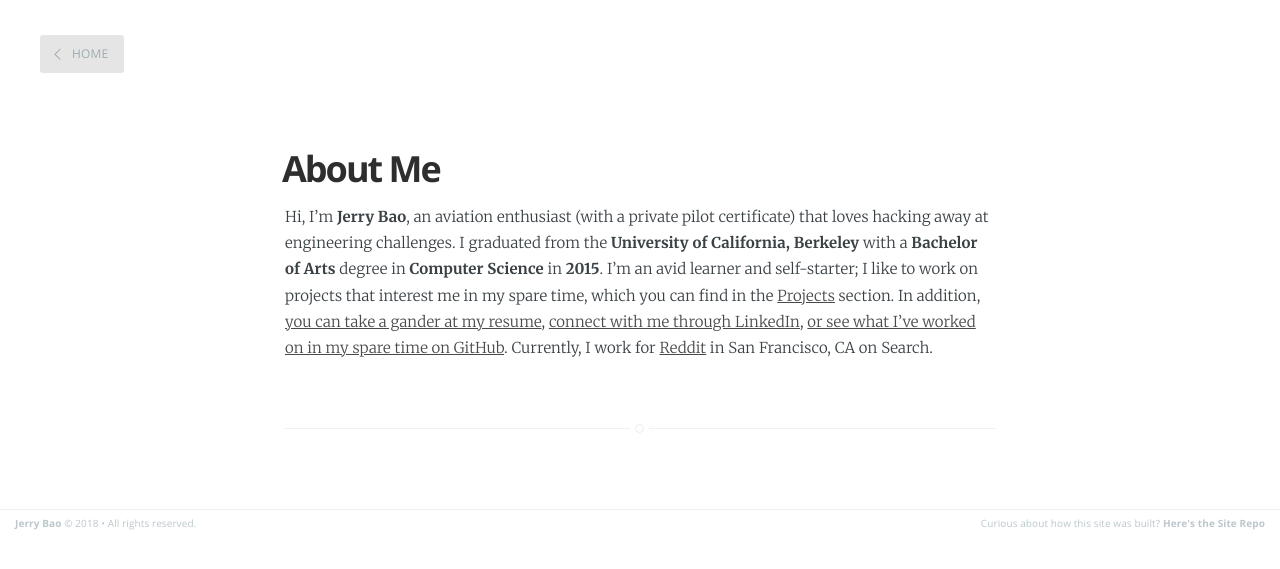
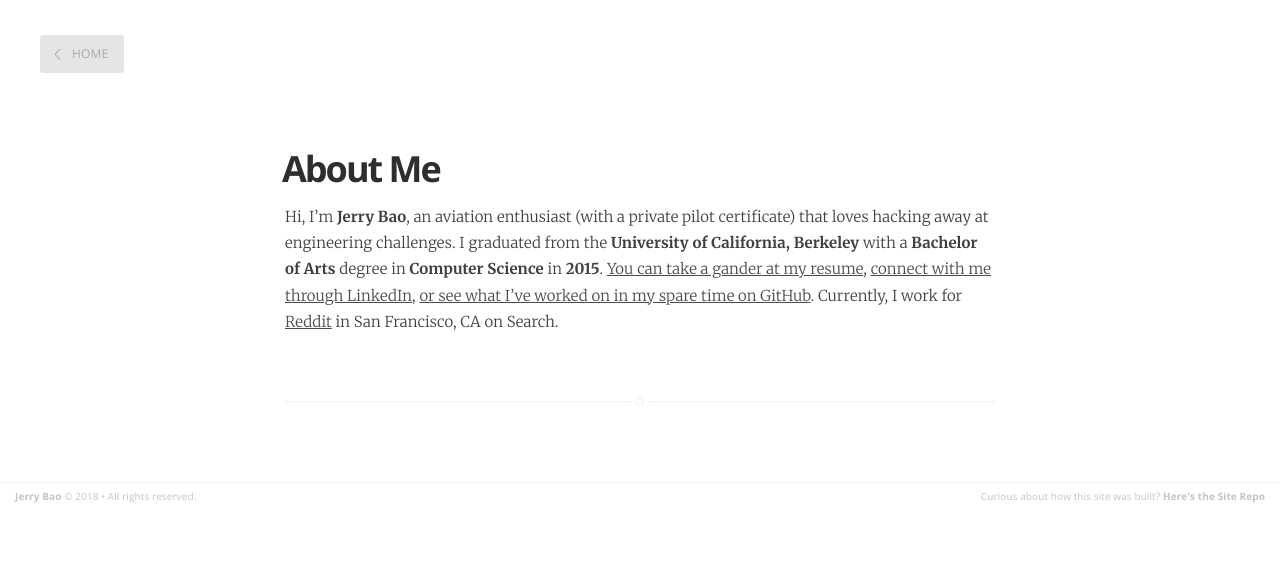
Before and after one commit to thejerrybao/thejerrybao.github.io, a Jekyll site: the page built from about.md, in a window 1280 px wide. Shown: the top 569 px of the page. Built offline with Jekyll 4.4.1, drawn with Linux system fonts in a browser that asks for light colours.

Commit message:
Remove projects

```diff
--- a/about.md
+++ b/about.md
@@ -3,4 +3,4 @@ layout: page
 title: About Me
 ---
 
-Hi, I'm **Jerry Bao**, an aviation enthusiast (with a private pilot certificate) that loves hacking away at engineering challenges. I graduated from the **University of California, Berkeley** with a **Bachelor of Arts** degree in **Computer Science** in **2015**. I'm an avid learner and self-starter; I like to work on projects that interest me in my spare time, which you can find in the [Projects](../projects) section. In addition, [you can take a gander at my resume](https://drive.google.com/open?id=0Bx0czQqw9NLfQkVqRFdKWUhvUEU), [connect with me through LinkedIn](https://www.linkedin.com/in/thejerrybao), [or see what I've worked on in my spare time on GitHub](https://www.github.com/thejerrybao). Currently, I work for [Reddit](https://www.reddit.com) in San Francisco, CA on Search.
+Hi, I'm **Jerry Bao**, an aviation enthusiast (with a private pilot certificate) that loves hacking away at engineering challenges. I graduated from the **University of California, Berkeley** with a **Bachelor of Arts** degree in **Computer Science** in **2015**. [You can take a gander at my resume](https://drive.google.com/open?id=0Bx0czQqw9NLfQkVqRFdKWUhvUEU), [connect with me through LinkedIn](https://www.linkedin.com/in/thejerrybao), [or see what I've worked on in my spare time on GitHub](https://www.github.com/thejerrybao). Currently, I work for [Reddit](https://www.reddit.com) in San Francisco, CA on Search.
```
Also changed, not shown: projects.md (deleted, +0 -32 lines).
